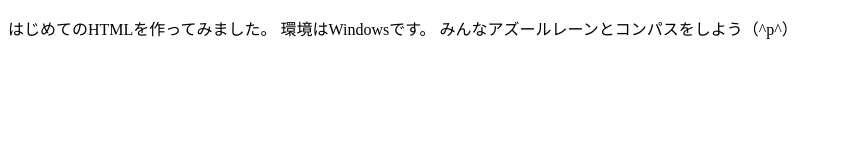
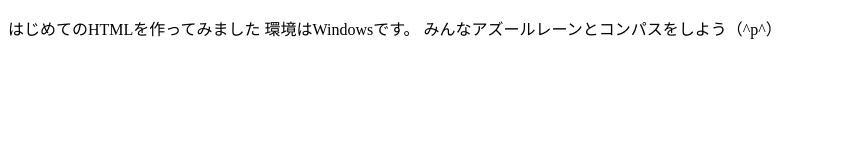
Before and after one commit to s20012/HTMLcode, a plain HTML site: page WebExtention/chapter01/ch01-firsthtml-win.html in a window 1280 px wide. Shown: the whole page, without its empty margins (0-841 px from the left). Drawn offline with Linux system fonts and the light colour scheme.

Commit message:
commit file

```diff
--- a/WebExtention/chapter01/ch01-firsthtml-win.html
+++ b/WebExtention/chapter01/ch01-firsthtml-win.html
@@ -5,7 +5,7 @@
 	</head>
 	<body>
 		<p>
-		はじめてのHTMLを作ってみました。
+		はじめてのHTMLを作ってみました
 		環境はWindowsです。
 		みんなアズールレーンとコンパスをしよう（^p^）
 		</p>
```
